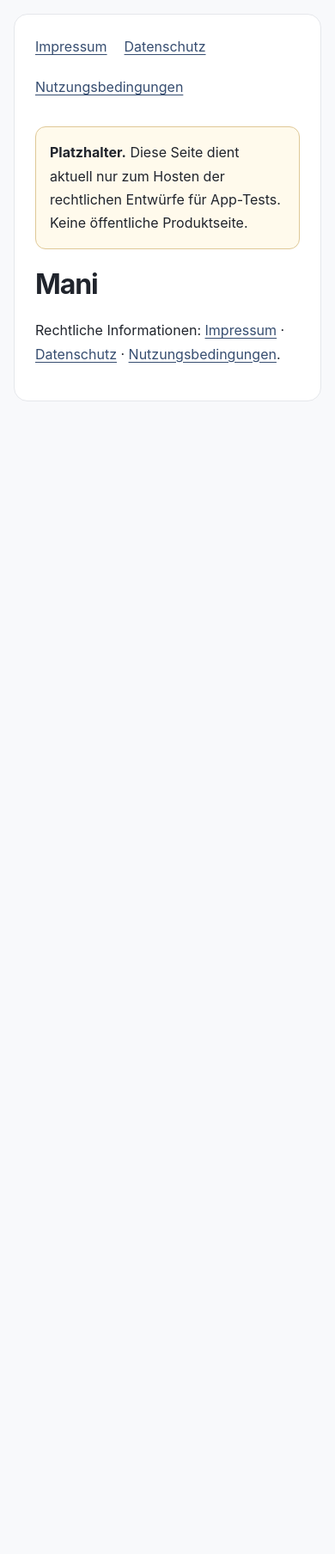
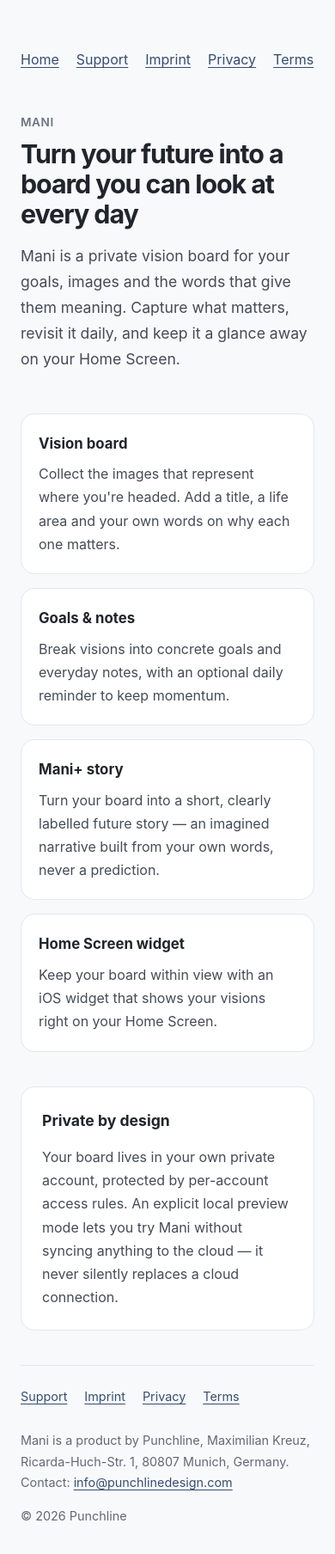
Before and after one commit to maximal0712/mani-web, a plain HTML site: page index.html in a window 390 px wide. Shown: the whole page at 86% size. Before the commit the page ends 844 px from the top, so only its background shows below. Drawn offline with Linux system fonts and the light colour scheme.

Commit message:
Enhance website structure and content: update navigation links, improve page descriptions, and add support page.

```diff
--- a/index.html
+++ b/index.html
@@ -1,16 +1,60 @@
 <!doctype html>
-<html lang="de">
+<html lang="en">
 <head>
   <meta charset="utf-8">
   <meta name="viewport" content="width=device-width, initial-scale=1">
-  <meta name="robots" content="noindex, nofollow">
-  <title>Mani</title>
+  <meta name="description" content="Mani is a private vision board for your goals, images and the words that give them meaning.">
+  <title>Mani – Your Vision Board</title>
   <link rel="stylesheet" href="styles.css">
 </head>
 <body><main>
-  <nav aria-label="Rechtliche Informationen"><a href="impressum.html">Impressum</a><a href="privacy.html">Datenschutz</a><a href="terms.html">Nutzungsbedingungen</a></nav>
-  <p class="draft"><strong>Platzhalter.</strong> Diese Seite dient aktuell nur zum Hosten der rechtlichen Entwürfe für App-Tests. Keine öffentliche Produktseite.</p>
-  <h1>Mani</h1>
-  <p>Rechtliche Informationen: <a href="impressum.html">Impressum</a> · <a href="privacy.html">Datenschutz</a> · <a href="terms.html">Nutzungsbedingungen</a>.</p>
+  <nav aria-label="Site">
+    <a href="index.html" aria-current="page">Home</a>
+    <a href="support.html">Support</a>
+    <a href="impressum.html">Imprint</a>
+    <a href="privacy.html">Privacy</a>
+    <a href="terms.html">Terms</a>
+  </nav>
+
+  <header class="hero">
+    <p class="eyebrow">Mani</p>
+    <h1>Turn your future into a board you can look at every day</h1>
+    <p class="lead">Mani is a private vision board for your goals, images and the words that give them meaning. Capture what matters, revisit it daily, and keep it a glance away on your Home Screen.</p>
+  </header>
+
+  <section class="features">
+    <article class="card">
+      <h2>Vision board</h2>
+      <p>Collect the images that represent where you're headed. Add a title, a life area and your own words on why each one matters.</p>
+    </article>
+    <article class="card">
+      <h2>Goals &amp; notes</h2>
+      <p>Break visions into concrete goals and everyday notes, with an optional daily reminder to keep momentum.</p>
+    </article>
+    <article class="card">
+      <h2>Mani+ story</h2>
+      <p>Turn your board into a short, clearly labelled future story — an imagined narrative built from your own words, never a prediction.</p>
+    </article>
+    <article class="card">
+      <h2>Home Screen widget</h2>
+      <p>Keep your board within view with an iOS widget that shows your visions right on your Home Screen.</p>
+    </article>
+  </section>
+
+  <section class="privacy-note">
+    <h2>Private by design</h2>
+    <p>Your board lives in your own private account, protected by per-account access rules. An explicit local preview mode lets you try Mani without syncing anything to the cloud — it never silently replaces a cloud connection.</p>
+  </section>
+
+  <footer>
+    <nav aria-label="Legal">
+      <a href="support.html">Support</a>
+      <a href="impressum.html">Imprint</a>
+      <a href="privacy.html">Privacy</a>
+      <a href="terms.html">Terms</a>
+    </nav>
+    <p class="muted">Mani is a product by Punchline, Maximilian Kreuz, Ricarda-Huch-Str. 1, 80807 Munich, Germany. Contact: <a href="mailto:info@punchlinedesign.com">info@punchlinedesign.com</a></p>
+    <p class="muted">© 2026 Punchline</p>
+  </footer>
 </main></body>
 </html>
--- a/styles.css
+++ b/styles.css
@@ -1,13 +1,42 @@
 :root { color-scheme: light; font-family: -apple-system, BlinkMacSystemFont, "Segoe UI", sans-serif; color: #20242c; background: #f8f9fb; line-height: 1.7; }
 * { box-sizing: border-box; }
 body { margin: 0; }
-main { max-width: 800px; margin: 48px auto; padding: 32px; background: white; border: 1px solid #e5e7eb; border-radius: 16px; }
-nav { display: flex; flex-wrap: wrap; gap: 20px; margin-bottom: 32px; }
+main { max-width: 880px; margin: 0 auto; padding: 32px 24px 64px; }
+nav { display: flex; flex-wrap: wrap; gap: 20px; padding: 24px 0; }
 a { color: #364d70; text-underline-offset: 3px; }
+.muted { color: #626975; }
+address { font-style: normal; }
+
+/* Marketing landing page */
+.hero { padding: 24px 0 40px; }
+.eyebrow { margin: 0 0 8px; font-weight: 600; letter-spacing: .04em; text-transform: uppercase; font-size: .85rem; color: #6b7280; }
+.hero h1 { margin: 0 0 16px; font-size: 2.4rem; line-height: 1.15; letter-spacing: -.035em; }
+.hero .lead { margin: 0; font-size: 1.1rem; color: #454b56; max-width: 60ch; }
+
+.features { display: grid; grid-template-columns: repeat(2, 1fr); gap: 16px; margin: 8px 0 40px; }
+.card { background: white; border: 1px solid #e5e7eb; border-radius: 16px; padding: 20px; }
+.card h2 { margin: 0 0 8px; font-size: 1.05rem; }
+.card p { margin: 0; color: #454b56; }
+
+.privacy-note { background: white; border: 1px solid #e5e7eb; border-radius: 16px; padding: 24px; margin-bottom: 40px; }
+.privacy-note h2 { margin-top: 0; font-size: 1.1rem; }
+.privacy-note p { margin: 0; color: #454b56; }
+
+/* Legal document pages (nested card, matches original draft styling) */
+.doc { max-width: 800px; margin: 0 auto; padding: 32px; background: white; border: 1px solid #e5e7eb; border-radius: 16px; }
+.doc h1 { font-size: 2rem; line-height: 1.2; letter-spacing: -.035em; }
+.doc h2 { margin-top: 32px; font-size: 1.2rem; line-height: 1.4; }
+.draft { padding: 16px; border: 1px solid #dfc896; border-radius: 12px; background: #fffaec; }
+
 h1 { font-size: 2rem; line-height: 1.2; letter-spacing: -.035em; }
-h2 { margin-top: 32px; font-size: 1.2rem; line-height: 1.4; }
-.draft { padding: 16px; border: 1px solid #dfc896; border-radius: 12px; background: #fffaec; }
-.muted, footer { color: #626975; }
-address { font-style: normal; }
-footer { margin-top: 40px; font-size: .9rem; }
-@media (max-width: 600px) { main { margin: 16px; padding: 24px; } }
+h2 { margin-top: 32px; font-size: 1.2rem; }
+h3 { margin-top: 24px; font-size: 1rem; }
+
+footer { margin-top: 40px; padding-top: 24px; border-top: 1px solid #e5e7eb; font-size: .9rem; }
+footer nav { padding: 0 0 12px; }
+
+@media (max-width: 640px) {
+  .features { grid-template-columns: 1fr; }
+  .hero h1 { font-size: 1.9rem; }
+  .doc { margin: 16px; padding: 24px; }
+}
```
Also changed, not shown: impressum.html (+2 -2 lines), privacy.html (+2 -2 lines), support.html (added, +50 -0 lines), terms.html (+2 -2 lines).
